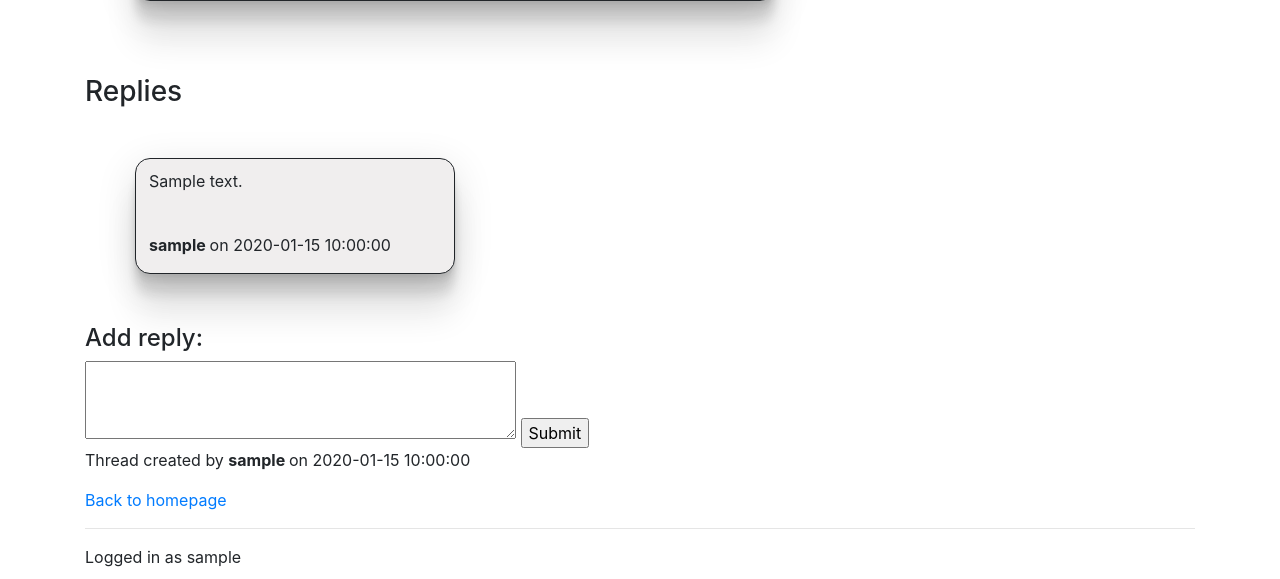
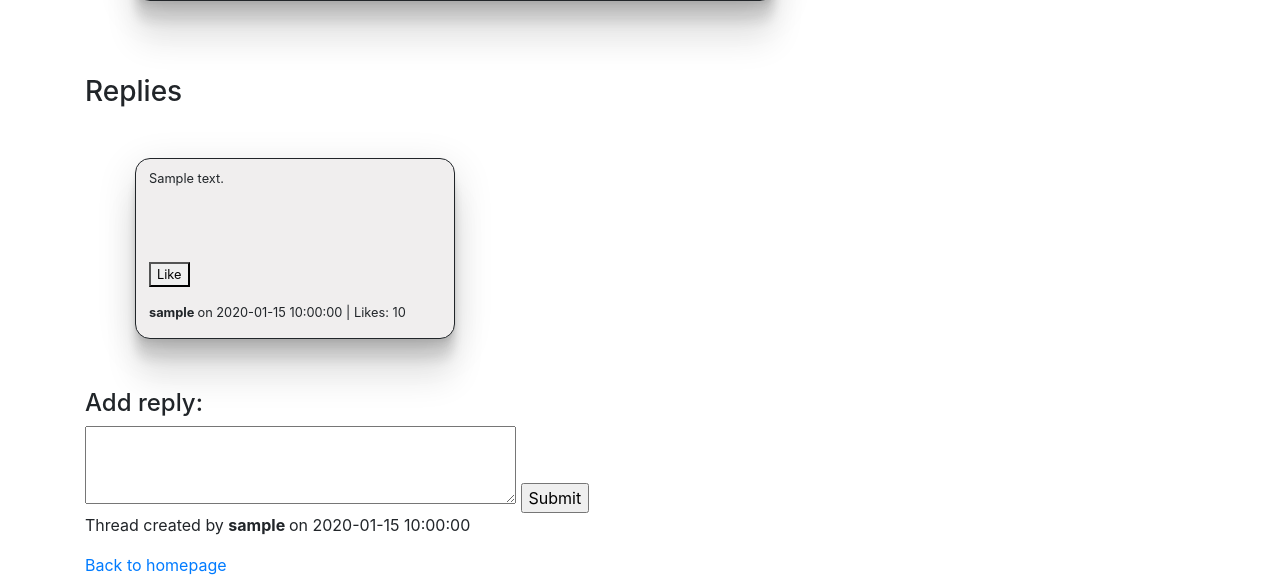
Before and after one commit to JVS23/TsoHa-Forum, a Flask app: template app/templates/thread.html in a window 1280 px wide. Shown: the part 710-1289 px from the top of the page. Run offline with Flask 3, Linux system fonts and the light colour scheme; the visitor is signed in with stand-in values (Sample User, id 1); the template is opened without the code that fills it: most values are stand-ins (such as "Sample title", 1, 10 or a date in 2020); some libraries are stand-ins or nearby versions.

Commit message:
replies working with edgecases in frontend

```diff
--- a/app/static/style.css
+++ b/app/static/style.css
@@ -42,7 +42,8 @@
         0 41.8px 33.4px rgba(0, 0, 0, 0.086),
         0 10px 40px rgba(0, 0, 0, 0.12)
       ;
-        min-height: 100px;
+        min-height: 150px;
+        word-wrap: break-word;
         width: 25vw;
         margin: 50px;
         background: rgb(240, 238, 238);
@@ -51,4 +52,5 @@
         border-style: solid;
         padding-left: 13px;
         padding-top: 10px;
+        font-size: 1vw;
       }
--- a/app/templates/thread.html
+++ b/app/templates/thread.html
@@ -21,7 +21,10 @@
     <div class="replybox">
         <p>{{ reply.content }}</p>
         <br>
-        <p><b>{{ reply.username }} </b> on {{ reply.sent_at }}
+        <br>
+        <br>
+        <button type="button">Like</button></p>
+        <p><b>{{ reply.username }} </b> on {{ reply.sent_at }} | Likes: {{ reply.likes }}
     </div>
 {% endfor %}
 
```
